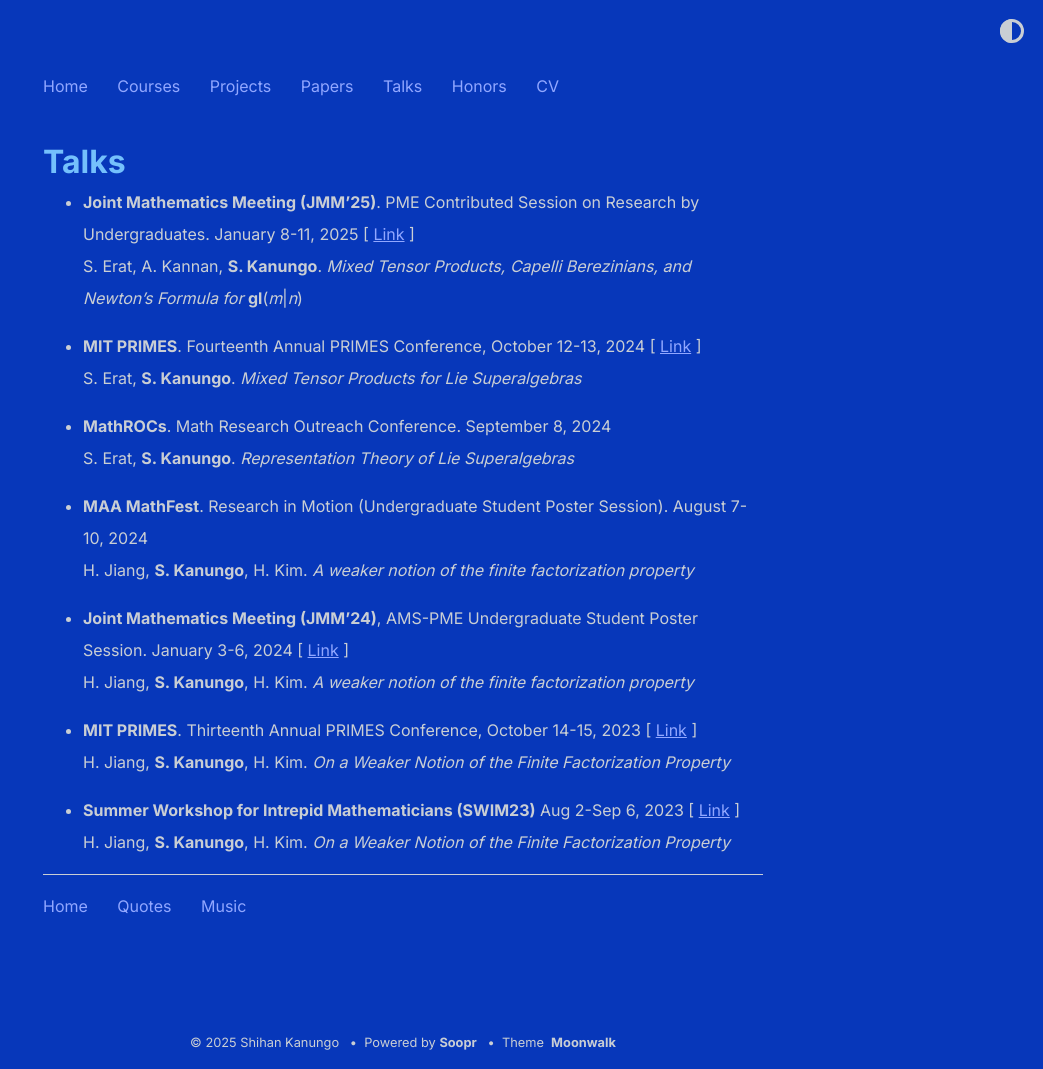
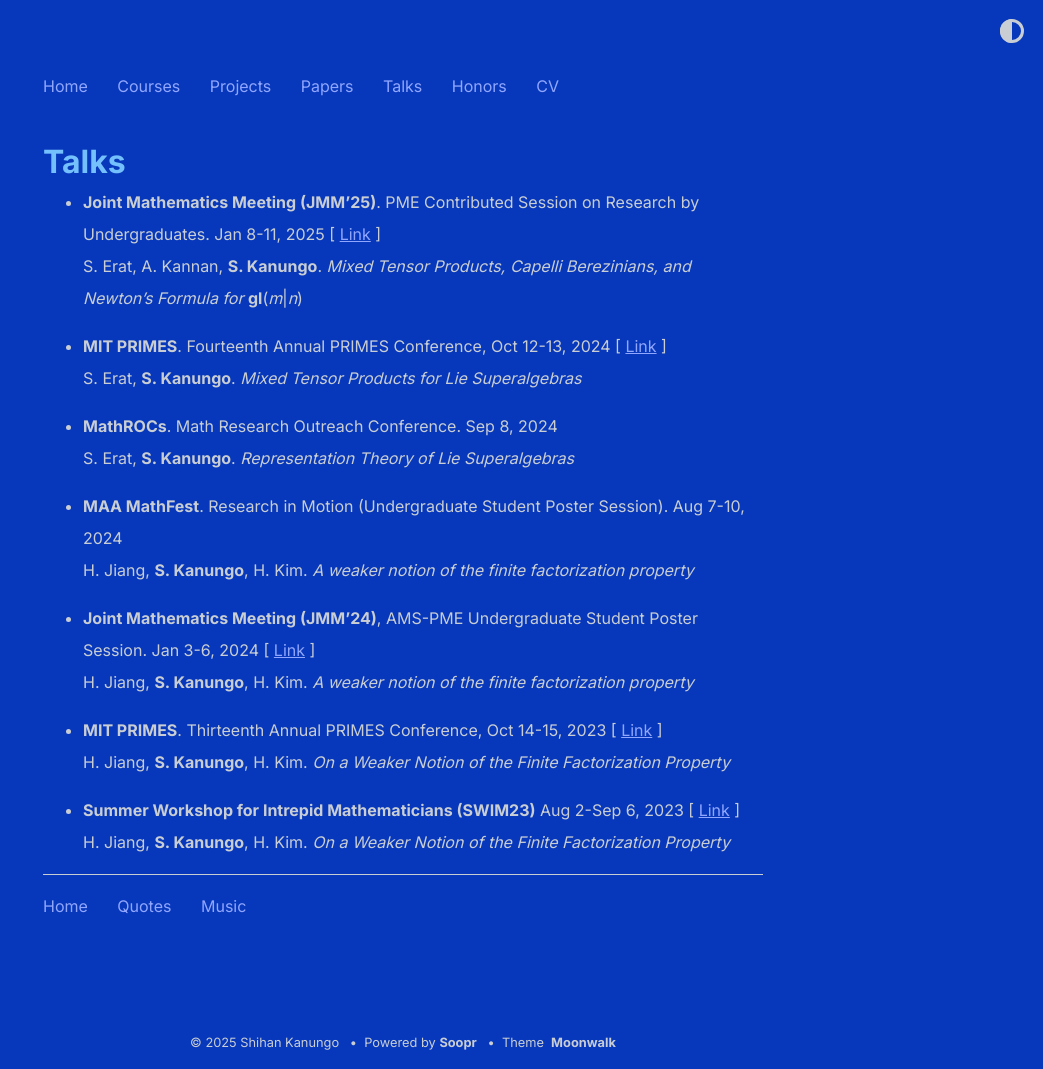
Before and after one commit to shihankanungo/shihankanungo.github.io, a Jekyll site: the page built from talks.md, in a window 1280 px wide. Shown: the whole page, without its empty margins (237-1280 px from the left). Built offline with Jekyll 4.4.1, drawn with Linux system fonts in a browser that asks for light colours.

Commit message:
Update talks.md

```diff
--- a/talks.md
+++ b/talks.md
@@ -4,22 +4,22 @@ title: Talks
 ---
 
 
-- **Joint Mathematics Meeting (JMM'25)**. PME Contributed Session on Research by Undergraduates. January 8-11, 2025 \[ [Link](https://meetings.ams.org/math/jmm2025/meetingapp.cgi/Paper/41233) \] <br />
+- **Joint Mathematics Meeting (JMM'25)**. PME Contributed Session on Research by Undergraduates. Jan 8-11, 2025 \[ [Link](https://meetings.ams.org/math/jmm2025/meetingapp.cgi/Paper/41233) \] <br />
   S. Erat, A. Kannan, **S. Kanungo**. *Mixed Tensor Products, Capelli Berezinians, and Newton’s Formula for* **gl**(*m*\|*n*) <br />
 
-- **MIT PRIMES**. Fourteenth Annual PRIMES Conference, October 12-13, 2024 \[ [Link](https://math.mit.edu/research/highschool/primes/conference/index.html) \] <br>
+- **MIT PRIMES**. Fourteenth Annual PRIMES Conference, Oct 12-13, 2024 \[ [Link](https://math.mit.edu/research/highschool/primes/conference/index.html) \] <br>
   S. Erat, **S. Kanungo**. *Mixed Tensor Products for Lie Superalgebras* <br />
 
-- **MathROCs**. Math Research Outreach Conference. September 8, 2024 <br />
+- **MathROCs**. Math Research Outreach Conference. Sep 8, 2024 <br />
   S. Erat, **S. Kanungo**. *Representation Theory of Lie Superalgebras* <br />
 
-- **MAA MathFest**. Research in Motion (Undergraduate Student Poster Session). August 7-10, 2024 <br />
+- **MAA MathFest**. Research in Motion (Undergraduate Student Poster Session). Aug 7-10, 2024 <br />
   H. Jiang, **S. Kanungo**, H. Kim. *A weaker notion of the finite factorization property* <br />
 
-- **Joint Mathematics Meeting (JMM'24)**, AMS-PME Undergraduate Student Poster Session. January 3-6, 2024 \[ [Link](https://meetings.ams.org/math/jmm2025/meetingapp.cgi/Paper/41233) \] <br />
+- **Joint Mathematics Meeting (JMM'24)**, AMS-PME Undergraduate Student Poster Session. Jan 3-6, 2024 \[ [Link](https://meetings.ams.org/math/jmm2025/meetingapp.cgi/Paper/41233) \] <br />
   H. Jiang, **S. Kanungo**, H. Kim. *A weaker notion of the finite factorization property* <br />
 
-- **MIT PRIMES**. Thirteenth Annual PRIMES Conference, October 14-15, 2023 \[ [Link](https://math.mit.edu/research/highschool/primes/conference/conf-2023.html) \] <br>
+- **MIT PRIMES**. Thirteenth Annual PRIMES Conference, Oct 14-15, 2023 \[ [Link](https://math.mit.edu/research/highschool/primes/conference/conf-2023.html) \] <br>
   H. Jiang, **S. Kanungo**, H. Kim. *On a Weaker Notion of the Finite Factorization Property* <br />
 
 - **Summer Workshop for Intrepid Mathematicians (SWIM23)** Aug 2-Sep 6, 2023 \[ [Link](https://intrepid-math.com/workshops/2023.html) \] <br>
```
